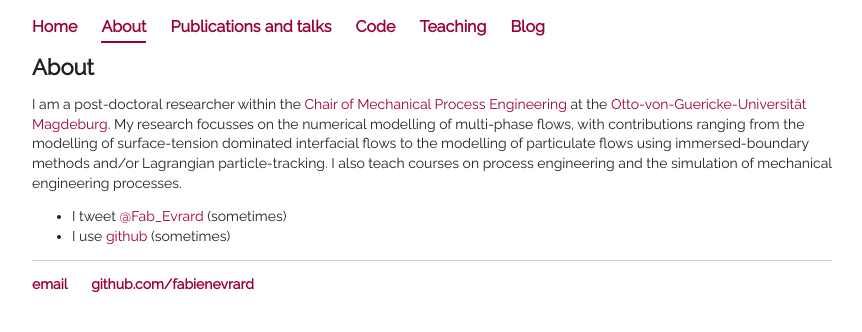
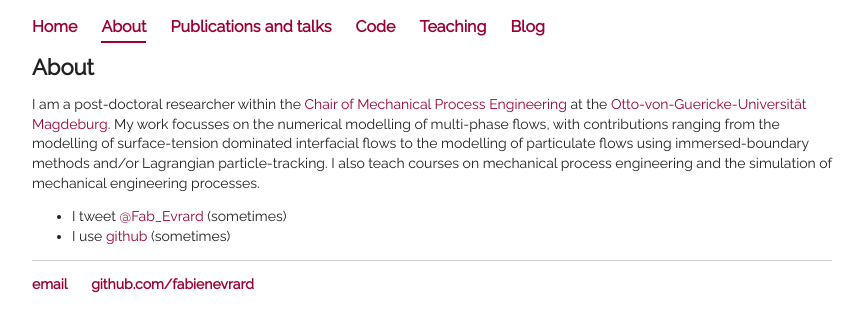
Before and after one commit to fabienevrard/fabienevrard.github.io, a Jekyll site: the page built from about/index.html, in a window 1280 px wide. Shown: the top 332 px of the page, without its empty margins (208-1070 px from the left). Built offline with Jekyll 4.4.1, drawn with Linux system fonts in a browser that asks for light colours.

Commit message:
Update index.html

```diff
--- a/about/index.html
+++ b/about/index.html
@@ -5,7 +5,7 @@ title: Fabien Evrard
 
 		<div class="about">
 			<h1>About</h1>
-			<p>I am a post-doctoral researcher within the <a href="http://www.mvt.ovgu.de/mvt/en/">Chair of Mechanical Process Engineering</a> at the <a href="http://www.ovgu.de">Otto-von-Guericke-Universität Magdeburg</a>. My research focusses on the numerical modelling of multi-phase flows, with contributions ranging from the modelling of surface-tension dominated interfacial flows to the modelling of particulate flows using immersed-boundary methods and/or Lagrangian particle-tracking. I also teach courses on process engineering and the simulation of mechanical engineering processes.</p>
+			<p>I am a post-doctoral researcher within the <a href="http://www.mvt.ovgu.de/mvt/en/">Chair of Mechanical Process Engineering</a> at the <a href="http://www.ovgu.de">Otto-von-Guericke-Universität Magdeburg</a>. My work focusses on the numerical modelling of multi-phase flows, with contributions ranging from the modelling of surface-tension dominated interfacial flows to the modelling of particulate flows using immersed-boundary methods and/or Lagrangian particle-tracking. I also teach courses on mechanical process engineering and the simulation of mechanical engineering processes.</p>
 
 			<ul class="contacts">
 				<li>I tweet <a href="https://twitter.com/Fab_Evrard">@Fab_Evrard</a> (sometimes)</li>
```
